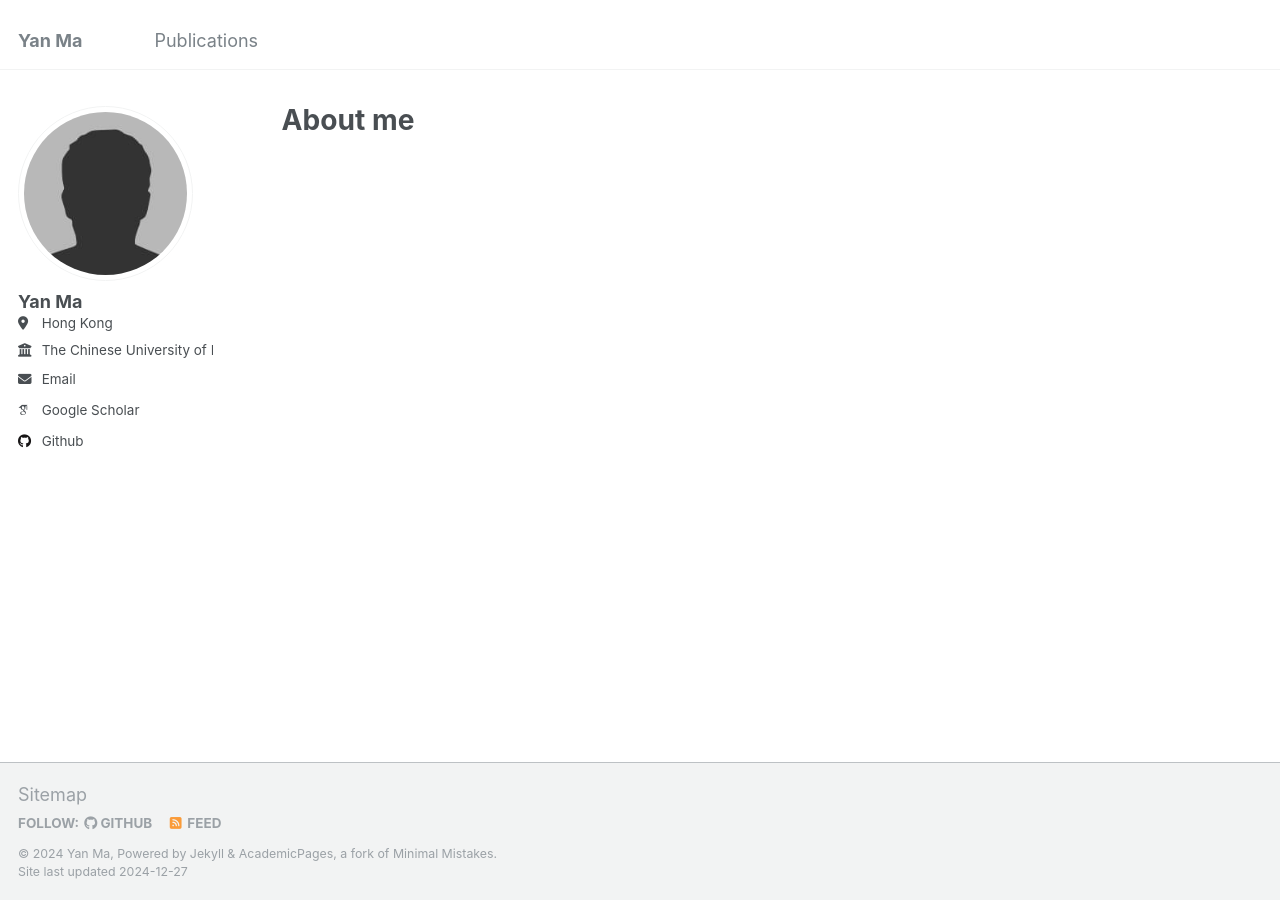
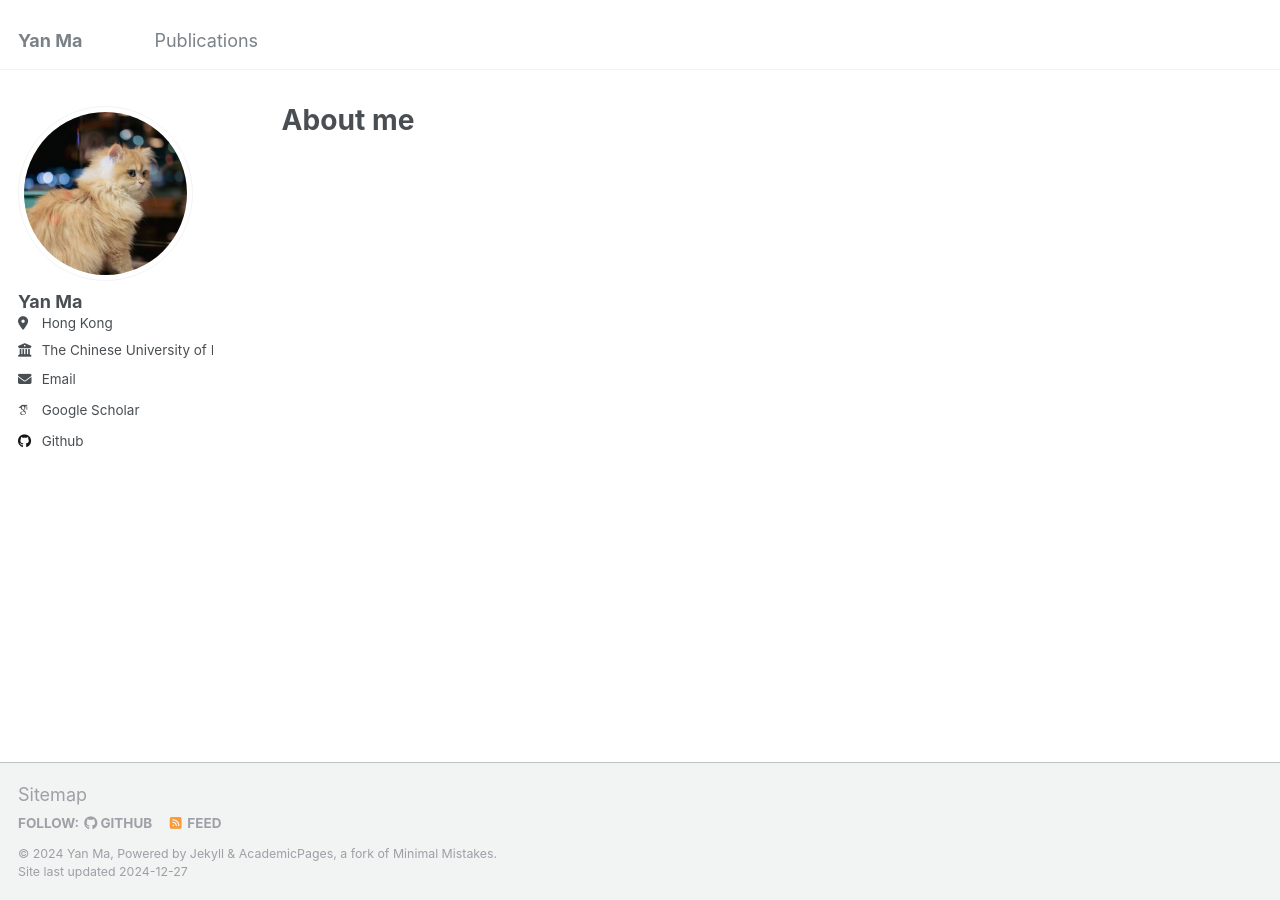
Before and after one commit to ILoveCorn/ILoveCorn.github.io, a Jekyll site: the page built from _pages/about.md, in a window 1280 px wide. Built offline with Jekyll 4.4.1, drawn with Linux system fonts in a browser that asks for light colours; some web fonts are replaced.

Commit message:
Update _config.yml

```diff
--- a/_config.yml
+++ b/_config.yml
@@ -21,7 +21,7 @@ repository               : # "ILoveCorn/ILoveCorn.github.io"
 #               Additional customization can be done by editing /_includes/author-profile.html
 author:
   # Biographic information
-  avatar           : "bio-photo.jpg"
+  avatar           : "Avatar_cat.jpg"
   name             : "Yan Ma"
   pronouns         : # example: "she/her"
   bio              : #
```
